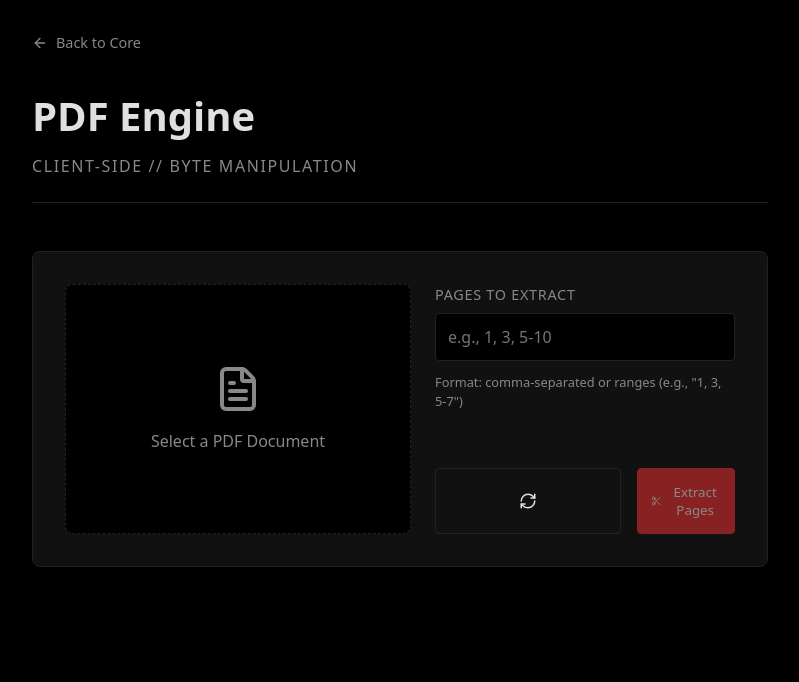
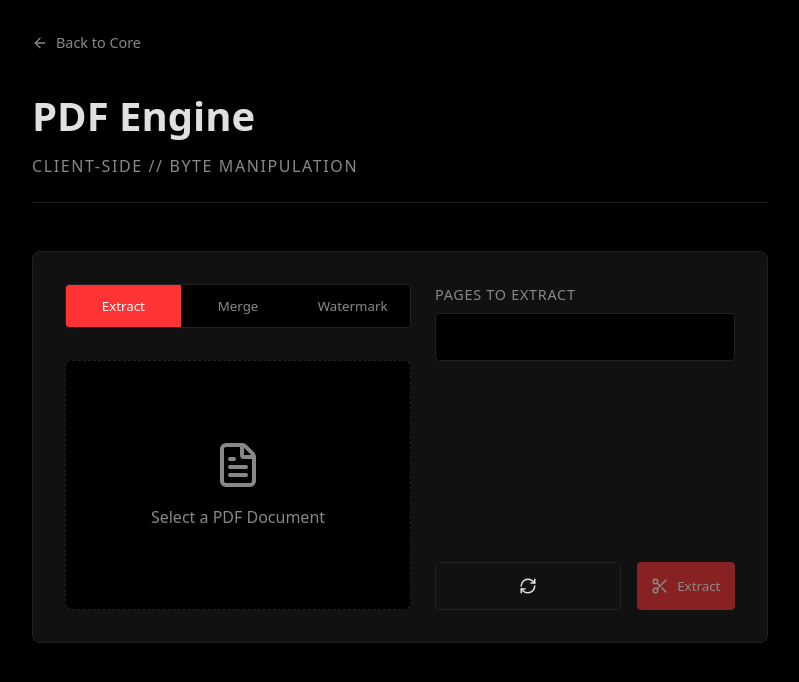
Before and after one commit to git404x/AegisKit, a Next.js app: page /pdf in a window 1280 px wide. Shown: the top 682 px of the page, without its empty margins (240-1039 px from the left). Built offline with nearby package versions, Linux system fonts and the light colour scheme.

Commit message:
feat(pdf): support merging & watermark

```diff
--- a/src/components/tools/PdfCore.js
+++ b/src/components/tools/PdfCore.js
@@ -1,128 +1,281 @@
 "use client";
 
 import { useState, useRef } from "react";
-import { PDFDocument } from "pdf-lib";
-import { FileText, Download, Scissors, RefreshCw } from "lucide-react";
+import { PDFDocument, rgb, degrees, StandardFonts } from "pdf-lib";
+import {
+  FileText,
+  Download,
+  Scissors,
+  RefreshCw,
+  Layers,
+  PenTool,
+  X,
+} from "lucide-react";
 import styles from "./PdfCore.module.css";
 
 export default function PdfCore() {
-  const [fileData, setFileData] = useState(null);
-  const [fileName, setFileName] = useState("");
-  const [pageCount, setPageCount] = useState(0);
+  const [mode, setMode] = useState("extract"); // extract | merge | watermark
+  const [files, setFiles] = useState([]);
   const [pageSelection, setPageSelection] = useState("");
+  const [watermarkText, setWatermarkText] = useState("CONFIDENTIAL");
   const [isProcessing, setIsProcessing] = useState(false);
 
   const fileInputRef = useRef(null);
 
   const handleFileUpload = async (e) => {
-    const file = e.target.files[0];
-    if (!file || file.type !== "application/pdf") return;
+    const uploadedFiles = Array.from(e.target.files).filter(
+      (f) => f.type === "application/pdf",
+    );
+    if (uploadedFiles.length === 0) return;
 
-    setFileName(file.name);
+    // Load lightweight metadata for the first file (useful for extract mode)
+    const newFiles = await Promise.all(
+      uploadedFiles.map(async (file) => {
         const arrayBuffer = await file.arrayBuffer();
-    setFileData(arrayBuffer);
+        let pageCount = 0;
+        try {
+          const pdfDoc = await PDFDocument.load(arrayBuffer, {
+            ignoreEncryption: true,
+          });
+          pageCount = pdfDoc.getPageCount();
+        } catch (err) {
+          console.error("Failed to read pages for", file.name);
+        }
+        return { file, name: file.name, buffer: arrayBuffer, pageCount };
+      }),
+    );
 
-    // Load PDF lightly just to get metadata
-    try {
-      const pdfDoc = await PDFDocument.load(arrayBuffer);
-      setPageCount(pdfDoc.getPageCount());
-      setPageSelection(`1-${pdfDoc.getPageCount()}`);
-    } catch (err) {
-      console.error("Failed to parse PDF:", err);
-      alert("Failed to read PDF. It might be encrypted or corrupted.");
+    if (mode === "merge") {
+      setFiles((prev) => [...prev, ...newFiles]);
+    } else {
+      setFiles([newFiles[0]]); // Extract and Watermark only use one file
+      setPageSelection(`1-${newFiles[0].pageCount}`);
     }
+  };
+
+  const removeFile = (indexToRemove) => {
+    setFiles(files.filter((_, index) => index !== indexToRemove));
   };
 
   const parsePageSelection = (selectionStr, maxPages) => {
     const pagesToExtract = new Set();
     const parts = selectionStr.split(",").map((s) => s.trim());
-
     for (const part of parts) {
       if (part.includes("-")) {
         const [start, end] = part.split("-").map(Number);
         if (start > 0 && end >= start && end <= maxPages) {
-          for (let i = start; i <= end; i++) pagesToExtract.add(i - 1); // 0-indexed
+          for (let i = start; i <= end; i++) pagesToExtract.add(i - 1);
         }
       } else {
         const pageNum = Number(part);
-        if (pageNum > 0 && pageNum <= maxPages) {
-          pagesToExtract.add(pageNum - 1);
-        }
+        if (pageNum > 0 && pageNum <= maxPages) pagesToExtract.add(pageNum - 1);
       }
     }
     return Array.from(pagesToExtract).sort((a, b) => a - b);
   };
 
-  const handleExtract = async () => {
-    if (!fileData) return;
+  const executeOperation = async () => {
+    if (files.length === 0) return;
     setIsProcessing(true);
 
+    // Yield to let UI update
+    await new Promise((resolve) => setTimeout(resolve, 50));
+
     try {
-      const sourcePdf = await PDFDocument.load(fileData);
+      let finalPdfBytes;
+      let outputName = "document";
+
+      if (mode === "extract") {
+        const sourcePdf = await PDFDocument.load(files[0].buffer);
         const newPdf = await PDFDocument.create();
-
-      const pagesToCopy = parsePageSelection(pageSelection, pageCount);
-      if (pagesToCopy.length === 0) throw new Error("No valid pages selected.");
+        const pagesToCopy = parsePageSelection(
+          pageSelection,
+          files[0].pageCount,
+        );
+        if (pagesToCopy.length === 0)
+          throw new Error("No valid pages selected.");
 
         const copiedPages = await newPdf.copyPages(sourcePdf, pagesToCopy);
         copiedPages.forEach((page) => newPdf.addPage(page));
+        finalPdfBytes = await newPdf.save();
+        outputName = `extracted-${files[0].name}`;
+      } else if (mode === "merge") {
+        const mergedPdf = await PDFDocument.create();
+        for (const f of files) {
+          const pdf = await PDFDocument.load(f.buffer);
+          const copiedPages = await mergedPdf.copyPages(
+            pdf,
+            pdf.getPageIndices(),
+          );
+          copiedPages.forEach((page) => mergedPdf.addPage(page));
+        }
+        finalPdfBytes = await mergedPdf.save();
+        outputName = `merged-document.pdf`;
+      } else if (mode === "watermark") {
+        const pdf = await PDFDocument.load(files[0].buffer);
+        const helveticaFont = await pdf.embedFont(StandardFonts.HelveticaBold);
+        const pages = pdf.getPages();
 
-      const pdfBytes = await newPdf.save();
-      const blob = new Blob([pdfBytes], { type: "application/pdf" });
+        pages.forEach((page) => {
+          const { width, height } = page.getSize();
+          const textWidth = helveticaFont.widthOfTextAtSize(watermarkText, 40);
+          page.drawText(watermarkText, {
+            x: width / 2 - textWidth / 2,
+            y: height / 2,
+            size: 40,
+            font: helveticaFont,
+            color: rgb(0.9, 0.2, 0.2), // Aegis Crimson
+            opacity: 0.4,
+            rotate: degrees(45),
+          });
+        });
+        finalPdfBytes = await pdf.save();
+        outputName = `watermarked-${files[0].name}`;
+      }
+
+      // Download payload
+      const blob = new Blob([finalPdfBytes], { type: "application/pdf" });
       const url = URL.createObjectURL(blob);
-
       const link = document.createElement("a");
       link.href = url;
-      link.download = `extracted-${fileName}`;
+      link.download = outputName;
       link.click();
       URL.revokeObjectURL(url);
     } catch (err) {
-      console.error("Extraction failed:", err);
-      alert("Error extracting pages. Check your page range.");
+      console.error("PDF Operation failed:", err);
+      alert("Error processing document. Ensure it is not password protected.");
     } finally {
       setIsProcessing(false);
     }
   };
 
   const handleReset = () => {
-    setFileData(null);
-    setFileName("");
-    setPageCount(0);
-    setPageSelection("");
+    setFiles([]);
     if (fileInputRef.current) fileInputRef.current.value = "";
+  };
+
+  const handleModeChange = (newMode) => {
+    setMode(newMode);
+    setFiles([]); // Clear files when switching context to prevent logic errors
   };
 
   return (
     <div className={styles.wrapper}>
-      {/* Upload & Info Area */}
+      {/* Upload & Context Area */}
+      <div style={{ display: "flex", flexDirection: "column", gap: "1rem" }}>
+        <div className={styles.tabs}>
+          <button
+            className={`${styles.tab} ${mode === "extract" ? styles.tabActive : ""}`}
+            onClick={() => handleModeChange("extract")}
+          >
+            Extract
+          </button>
+          <button
+            className={`${styles.tab} ${mode === "merge" ? styles.tabActive : ""}`}
+            onClick={() => handleModeChange("merge")}
+          >
+            Merge
+          </button>
+          <button
+            className={`${styles.tab} ${mode === "watermark" ? styles.tabActive : ""}`}
+            onClick={() => handleModeChange("watermark")}
+          >
+            Watermark
+          </button>
+        </div>
+
         <div
           className={styles.dropZone}
-        onClick={() => !fileData && fileInputRef.current?.click()}
-        style={{ cursor: fileData ? "default" : "pointer" }}
+          onClick={() =>
+            (mode === "merge" || files.length === 0) &&
+            fileInputRef.current?.click()
+          }
+          style={{
+            cursor:
+              mode === "merge" || files.length === 0 ? "pointer" : "default",
+            padding: files.length > 0 && mode !== "merge" ? "2rem" : "3rem",
+          }}
         >
-        {!fileData ? (
+          {files.length === 0 ? (
             <>
-            <FileText size={48} style={{ color: "var(--text-muted)" }} />
-            <p style={{ color: "var(--text-muted)" }}>Select a PDF Document</p>
+              {mode === "merge" ? (
+                <Layers size={48} color="var(--text-muted)" />
+              ) : (
+                <FileText size={48} color="var(--text-muted)" />
+              )}
+              <p style={{ color: "var(--text-muted)" }}>
+                {mode === "merge"
+                  ? "Select Multiple PDFs"
+                  : "Select a PDF Document"}
+              </p>
             </>
-        ) : (
+          ) : mode !== "merge" ? (
             <div className={styles.fileInfo}>
               <FileText size={48} style={{ color: "var(--accent)" }} />
-            <span style={{ fontWeight: "bold" }}>{fileName}</span>
-            <span className={styles.badge}>{pageCount} Pages Detected</span>
+              <span style={{ fontWeight: "bold" }}>{files[0].name}</span>
+              <span className={styles.badge}>{files[0].pageCount} Pages</span>
             </div>
+          ) : (
+            <>
+              <Layers
+                size={32}
+                color="var(--accent)"
+                style={{ marginBottom: "1rem" }}
+              />
+              <p style={{ fontWeight: "bold", marginBottom: "0.5rem" }}>
+                {files.length} Files Queued for Merge
+              </p>
+              <span
+                style={{
+                  fontSize: "0.8rem",
+                  color: "var(--text-muted)",
+                  cursor: "pointer",
+                }}
+              >
+                Click to add more
+              </span>
+            </>
           )}
+
           <input
             type="file"
             ref={fileInputRef}
             className={styles.hiddenInput}
             accept="application/pdf"
+            multiple={mode === "merge"}
             onChange={handleFileUpload}
           />
         </div>
 
-      {/* Controls Area */}
+        {/* File List for Merge Mode */}
+        {mode === "merge" && files.length > 0 && (
+          <div className={styles.fileList}>
+            {files.map((f, i) => (
+              <div key={i} className={styles.fileItem}>
+                <span
+                  style={{
+                    textOverflow: "ellipsis",
+                    overflow: "hidden",
+                    whiteSpace: "nowrap",
+                    maxWidth: "80%",
+                  }}
+                >
+                  {i + 1}. {f.name}
+                </span>
+                <X
+                  size={16}
+                  style={{ cursor: "pointer", color: "var(--accent)" }}
+                  onClick={() => removeFile(i)}
+                />
+              </div>
+            ))}
+          </div>
+        )}
+      </div>
+
+      {/* Dynamic Controls Area */}
       <div className={styles.controls}>
+        {mode === "extract" && (
           <div className={styles.inputGroup}>
             <label className={styles.label}>Pages to Extract</label>
             <input
@@ -130,40 +283,82 @@ export default function PdfCore() {
               className={styles.input}
               value={pageSelection}
               onChange={(e) => setPageSelection(e.target.value)}
-            placeholder="e.g., 1, 3, 5-10"
-            disabled={!fileData}
+              disabled={files.length === 0}
             />
-          <span
+          </div>
+        )}
+
+        {mode === "watermark" && (
+          <div className={styles.inputGroup}>
+            <label className={styles.label}>Watermark Text</label>
+            <input
+              type="text"
+              className={styles.input}
+              value={watermarkText}
+              onChange={(e) => setWatermarkText(e.target.value)}
+              disabled={files.length === 0}
+            />
+          </div>
+        )}
+
+        {mode === "merge" && (
+          <div className={styles.inputGroup}>
+            <label className={styles.label}>Execution Protocol</label>
+            <p
               style={{
-              fontSize: "0.8rem",
+                fontSize: "0.9rem",
                 color: "var(--text-muted)",
-              marginTop: "0.25rem",
+                lineHeight: "1.5",
               }}
             >
-            Format: comma-separated or ranges (e.g., "1, 3, 5-7")
-          </span>
+              Documents will be merged in the exact order listed. Ensure you
+              upload or arrange them sequentially.
+            </p>
           </div>
+        )}
 
-        <div style={{ display: "flex", gap: "1rem", marginTop: "auto" }}>
+        <div
+          style={{
+            display: "flex",
+            gap: "1rem",
+            marginTop: "auto",
+            paddingTop: "1rem",
+          }}
+        >
           <button
             onClick={handleReset}
             className={styles.btnSecondary}
-            disabled={!fileData || isProcessing}
+            disabled={files.length === 0 || isProcessing}
           >
             <RefreshCw size={18} />
           </button>
+
           <button
-            onClick={handleExtract}
+            onClick={executeOperation}
             className={styles.btnPrimary}
-            disabled={!fileData || isProcessing}
+            disabled={
+              files.length === 0 ||
+              (mode === "merge" && files.length < 2) ||
+              isProcessing
+            }
             style={{ flex: 1 }}
           >
             {isProcessing ? (
               <RefreshCw size={18} className="animate-spin" />
+            ) : mode === "extract" ? (
+              <Scissors size={18} />
+            ) : mode === "merge" ? (
+              <Layers size={18} />
             ) : (
-              <Scissors size={18} />
+              <PenTool size={18} />
             )}
-            {isProcessing ? "Processing..." : "Extract Pages"}
+            {isProcessing
+              ? "Processing..."
+              : mode === "extract"
+                ? "Extract"
+                : mode === "merge"
+                  ? "Merge PDFs"
+                  : "Apply Watermark"}
           </button>
         </div>
       </div>
--- a/src/components/tools/PdfCore.module.css
+++ b/src/components/tools/PdfCore.module.css
@@ -132,3 +132,55 @@
 .btnSecondary:hover {
   background-color: var(--border-color);
 }
+
+.tabs {
+  display: flex;
+  background-color: var(--bg-base);
+  border: 1px solid var(--border-color);
+  border-radius: 4px;
+  overflow: hidden;
+  margin-bottom: 1rem;
+}
+
+.tab {
+  flex: 1;
+  padding: 0.75rem;
+  background: transparent;
+  border: none;
+  color: var(--text-muted);
+  font-family: inherit;
+  font-weight: 500;
+  cursor: pointer;
+  transition: all 0.2s ease;
+}
+
+.tab:hover {
+  background-color: rgba(255, 255, 255, 0.05);
+}
+
+.tabActive {
+  background-color: var(--accent);
+  color: #fff;
+}
+
+.fileList {
+  display: flex;
+  flex-direction: column;
+  gap: 0.5rem;
+  width: 100%;
+  max-width: 400px;
+  margin-top: 1rem;
+  text-align: left;
+}
+
+.fileItem {
+  display: flex;
+  justify-content: space-between;
+  align-items: center;
+  background-color: var(--bg-surface);
+  border: 1px solid var(--border-color);
+  padding: 0.5rem 1rem;
+  border-radius: 4px;
+  font-size: 0.85rem;
+  color: var(--text-main);
+}
```
Lines whose indentation alone changed are shown as unchanged.
